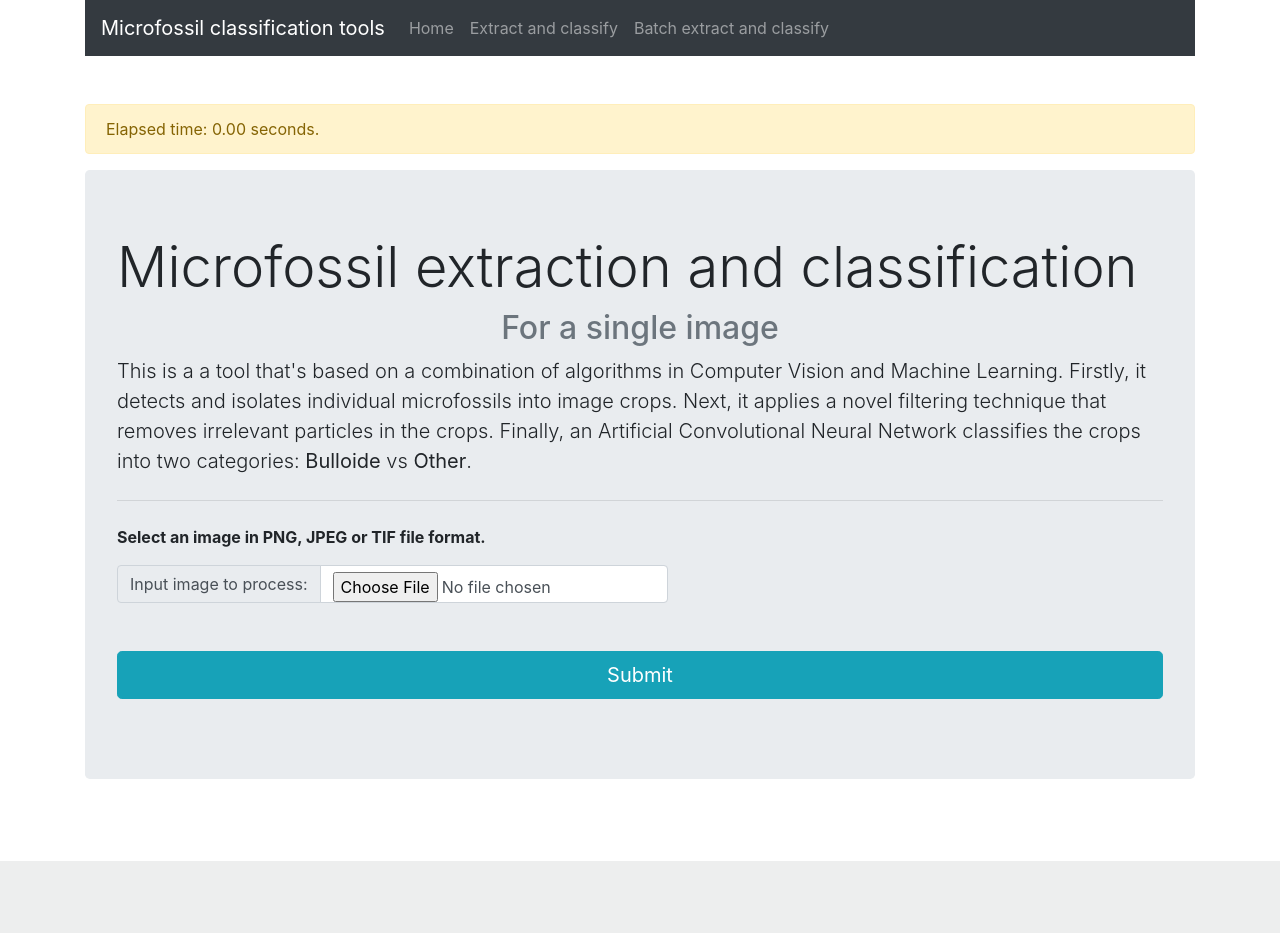
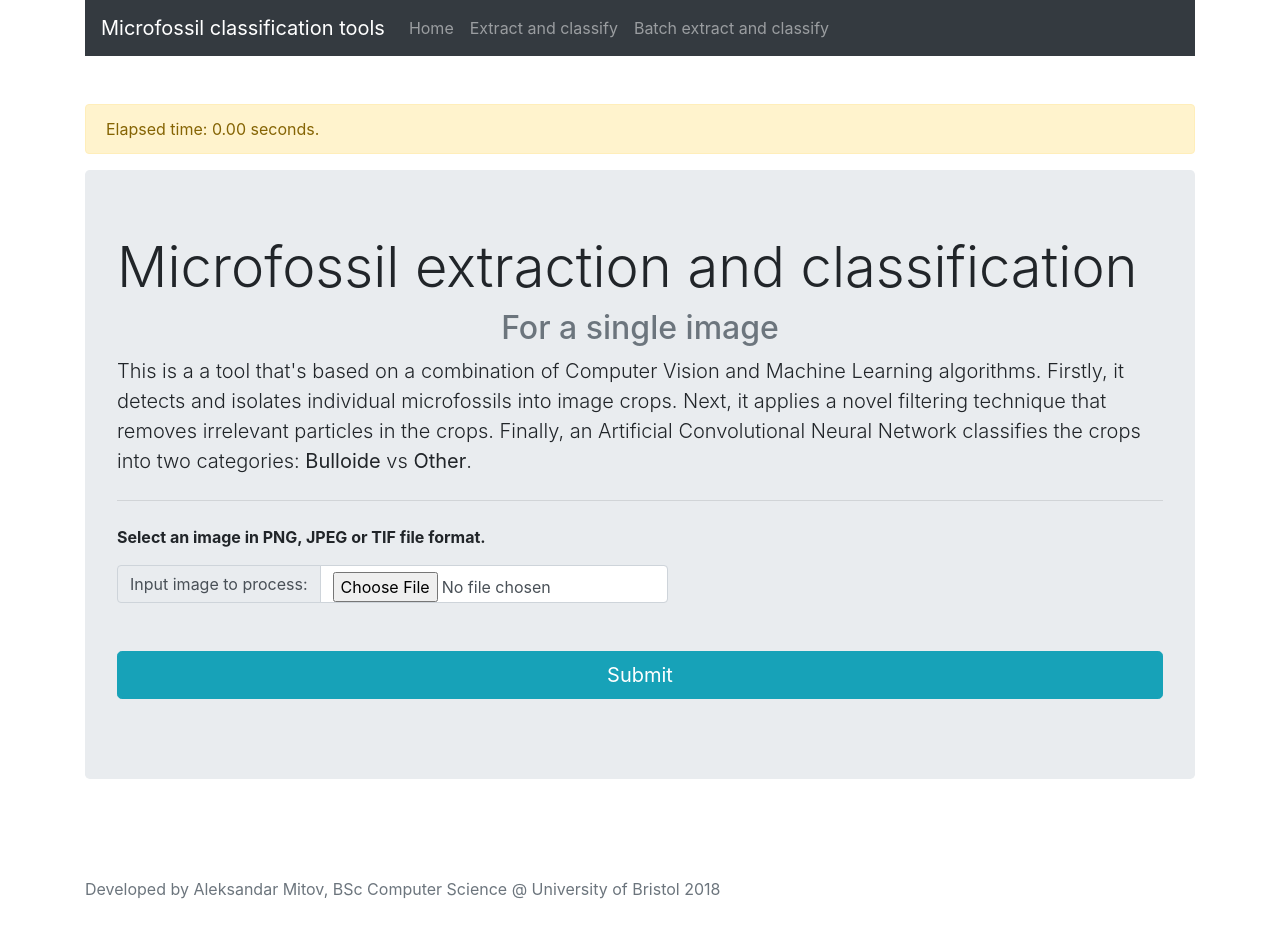
Before and after one commit to aleksmitov/microfossil_classification, a Flask app: page /extract_and_classify_single_image in a window 1280 px wide. Before the commit the page ends 861 px from the top, so only its background shows below. Run offline with Flask 2, Linux system fonts and the light colour scheme; some libraries are stand-ins or nearby versions.

Commit message:
Initial version of the app is complete : :)))

```diff
--- a/app/templates/batch_image_extraction_and_classification.html
+++ b/app/templates/batch_image_extraction_and_classification.html
@@ -6,7 +6,7 @@
                         <div class="jumbotron">
                           <h1 class="display-4">Microfossil extraction and classification</h1>
                             <h2 class="text-secondary text-center">For a whole batch of images</h2>
-                          <p class="lead">This is a a tool that's based on a combination of algorithms in Computer Vision and Machine Learning.
+                          <p class="lead">This is a a tool that's based on a combination of Computer Vision and Machine Learning algorithms.
                               Firstly, it detects and isolates individual microfossils into image crops.
                               Next, it applies a novel filtering technique that removes irrelevant particles in the crops. Finally,
                               an Artificial Convolutional Neural Network classifies the crops into two categories: <strong>Bulloide</strong> vs <strong>Other</strong>.</p>
--- a/app/templates/body.html
+++ b/app/templates/body.html
@@ -8,12 +8,14 @@
     <!-- Bootstrap CSS -->
     <link rel="stylesheet" href="https://stackpath.bootstrapcdn.com/bootstrap/4.1.0/css/bootstrap.min.css" integrity="sha384-9gVQ4dYFwwWSjIDZnLEWnxCjeSWFphJiwGPXr1jddIhOegiu1FwO5qRGvFXOdJZ4" crossorigin="anonymous">
     <link href="static/css/open-iconic-bootstrap.css" rel="stylesheet">
-    <title>Hello, world!</title>
+          <!-- Custom styles for this template -->
+    <link href="static/css/sticky-footer.css" rel="stylesheet">
+    <title>Mirofossil classification</title>
   </head>
   <body>
 
 
-      <div class="container">
+      <main class="container">
           <nav class="navbar navbar-expand-lg navbar-dark bg-dark mb-5">
               <a class="navbar-brand" href="#">Microfossil classification tools</a>
               <button class="navbar-toggler" type="button" data-toggle="collapse" data-target="#navbarNavAltMarkup" aria-controls="navbarNavAltMarkup" aria-expanded="false" aria-label="Toggle navigation">
@@ -47,7 +49,14 @@
         {% block main_content %}
             Main content goes here
         {% endblock %}
-      </div>
+      </main>
+        <div class="navbar navbar-default navbar-fixed-bottom ">
+            <div class="container">
+              <p class="navbar-text pull-left text-muted">Developed by Aleksandar Mitov, BSc Computer Science @ University of Bristol 2018
+              </p>
+            </div>
+        </div>
+
     <script src="https://code.jquery.com/jquery-3.3.1.slim.min.js" integrity="sha384-q8i/X+965DzO0rT7abK41JStQIAqVgRVzpbzo5smXKp4YfRvH+8abtTE1Pi6jizo" crossorigin="anonymous"></script>
     <script src="https://cdnjs.cloudflare.com/ajax/libs/popper.js/1.14.0/umd/popper.min.js" integrity="sha384-cs/chFZiN24E4KMATLdqdvsezGxaGsi4hLGOzlXwp5UZB1LY//20VyM2taTB4QvJ" crossorigin="anonymous"></script>
     <script src="https://stackpath.bootstrapcdn.com/bootstrap/4.1.0/js/bootstrap.min.js" integrity="sha384-uefMccjFJAIv6A+rW+L4AHf99KvxDjWSu1z9VI8SKNVmz4sk7buKt/6v9KI65qnm" crossorigin="anonymous"></script>
--- a/app/templates/image_extraction_and_classification.html
+++ b/app/templates/image_extraction_and_classification.html
@@ -6,7 +6,7 @@
                         <div class="jumbotron">
                           <h1 class="display-4">Microfossil extraction and classification</h1>
                             <h2 class="text-secondary text-center">For a single image</h2>
-                          <p class="lead">This is a a tool that's based on a combination of algorithms in Computer Vision and Machine Learning.
+                          <p class="lead">This is a a tool that's based on a combination of Computer Vision and Machine Learning algorithms.
                               Firstly, it detects and isolates individual microfossils into image crops.
                               Next, it applies a novel filtering technique that removes irrelevant particles in the crops. Finally,
                               an Artificial Convolutional Neural Network classifies the crops into two categories: <strong>Bulloide</strong> vs <strong>Other</strong>.</p>
@@ -59,7 +59,7 @@
                 {% for (image_path, predictions) in unfiltered_predictions %}
                     <div class="card border-dark mb-3 mx-5" >
                         <div class="card-header">
-                            Unfiltered crop #{{ loop.index0 + 1}}
+                            <strong>Unfiltered crop #{{ loop.index0 + 1}}</strong>
                         </div>
                       <img class="card-img-top" src="{{image_path}}" alt="Card image cap">
                       <div class="card-body">
@@ -75,7 +75,7 @@
                 {% for (image_path, predictions) in filtered_predictions %}
                    <div class="card border-dark mb-3 mx-5">
                        <div class="card-header">
-                            Filtered crop #{{ loop.index0 + 1}}
+                           <strong>Filtered crop #{{ loop.index0 + 1}}</strong>
                        </div>
                       <img class="card-img-top" src="{{image_path}}" alt="Card image cap">
                       <div class="card-body">
```
